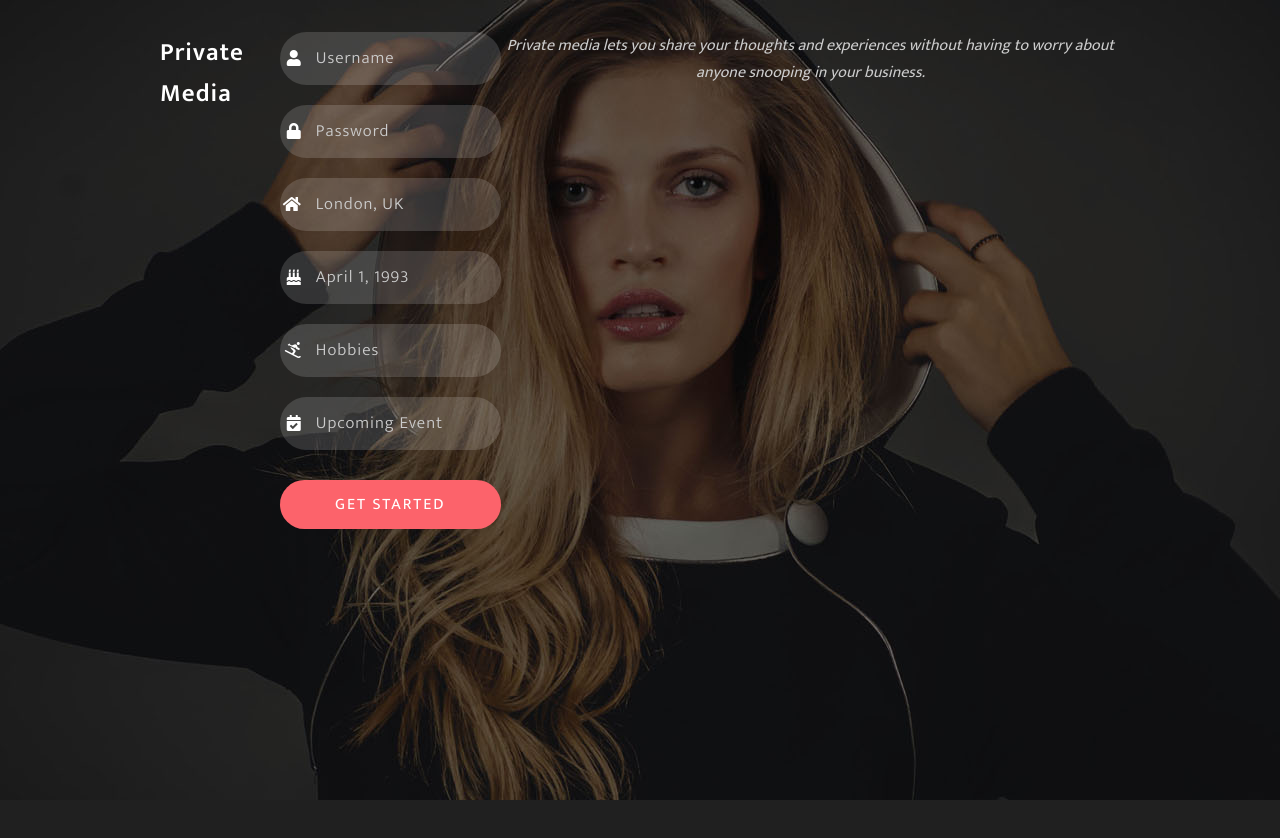
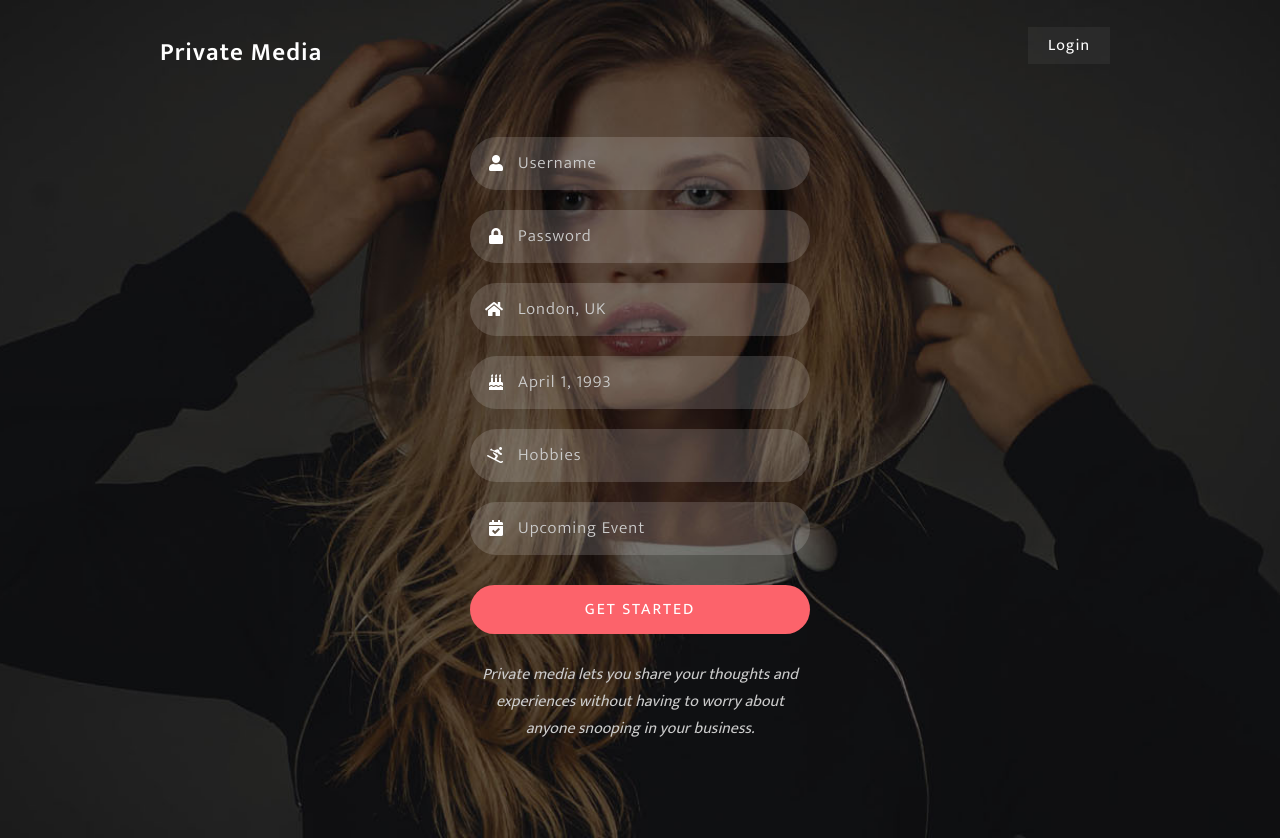
Before and after one commit to Code-Institute-Submissions/PrivateMedia-M3, a Python web app: template templates/register.html in a window 1280 px wide. Before the commit the page ends 800 px from the top, so only its background shows below. Run offline with Jinja, Linux system fonts and the light colour scheme; the template is opened without the code that fills it, so the values that code supplies are empty; some libraries are stand-ins or nearby versions.

Commit message:
Populated the base.hml with basic template html

```diff
--- a/templates/base.html
+++ b/templates/base.html
@@ -6,16 +6,17 @@
 		<title>Private Media</title>
 		<meta name="viewport" content="width=device-width, initial-scale=1" />
 		<meta charset="utf-8" />
-		<meta name="keywords" content="Private Media Login Form"/>
+		<meta name="keywords" content="Key Login Form a Responsive Web Template, Bootstrap Web Templates"/>
 
-		<link rel="stylesheet" href="static/libraries/w3/style.css" type="text/css" media="all" />
+        <link rel="stylesheet" href="static/libraries/w3/style.css" type="text/css" media="all" />
+        <link rel="stylesheet" href="static/css/style.css" type="text/css" media="all" />
 		<link rel="stylesheet" href="https://use.fontawesome.com/releases/v5.6.1/css/all.css" integrity="sha384-gfdkjb5BdAXd+lj+gudLWI+BXq4IuLW5IT+brZEZsLFm++aCMlF1V92rMkPaX4PP" crossorigin="anonymous"/>
 
 		<link href="//fonts.googleapis.com/css?family=Quattrocento+Sans:400,400i,700,700i" rel="stylesheet"/>
 		<link href="//fonts.googleapis.com/css?family=Mukta:200,300,400,500,600,700,800" rel="stylesheet"/>
 	</head>
 
-	<body>
+		<body>
 		<section class="main">
 			<div class="layer">
 				<div class="bottom-grid">
@@ -24,13 +25,24 @@
 							<a href="login.html">Private Media</a>
 						</h1>
 					</div>
-					        {% block content %} {% endblock %}
+					<div class="links">
+						<ul class="links-unordered-list">
+							<li class="active">
+								{% block header %} {% endblock %}
+							</li>
+
+						</ul>
+					</div>
+				</div>
+                    <div class="content-w3ls">
+					<div class="content-bottom">
+                        {% block content %} {% endblock %}
 						<div class="text-center icon" style="color: #ccc; font-style: italic;">
 							<span></span>Private media lets you share your thoughts and experiences without having to worry about anyone snooping in your business.</span>
 						</div>
 					</div>
 				</div>
+			</div>
 		</section>
-		<script src="static/js/script.js"></script>
 	</body>
 </html>
```
